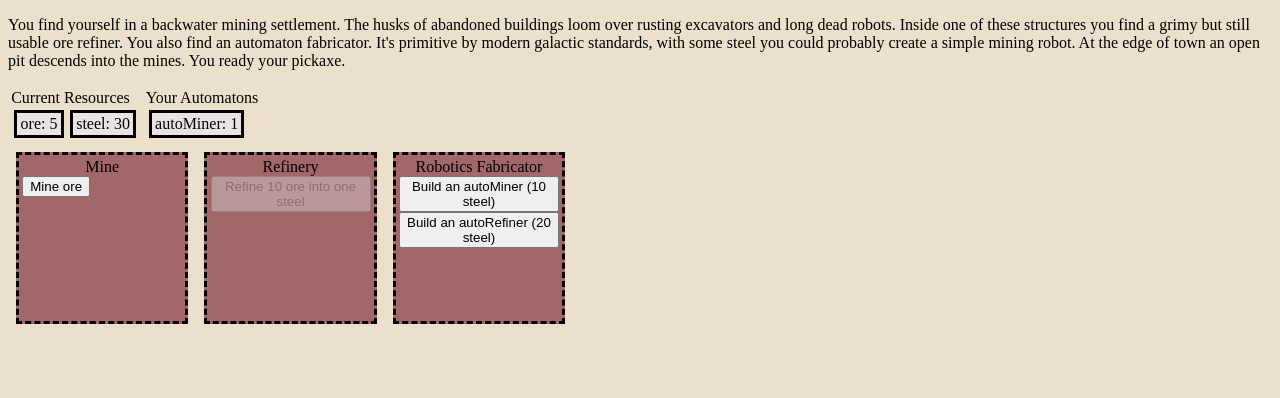
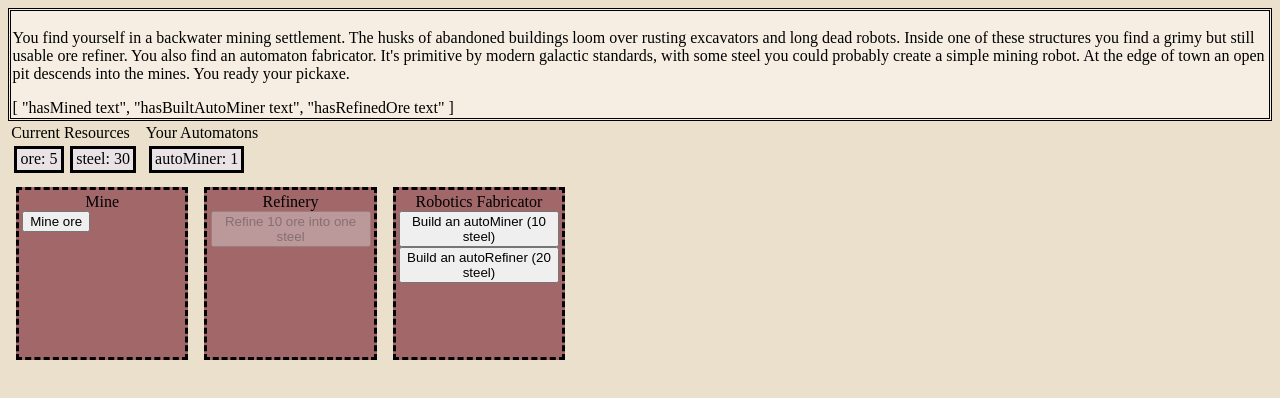
Before and after one commit to michaelwhittemore/vue-clicker-game, a Vue app: page / in a window 1280 px wide. Shown: the top 398 px of the page. Built offline with nearby package versions, Linux system fonts and the light colour scheme.

Commit message:
correctly creating computed object, but using vue array rendering failing

```diff
--- a/src/components/NarrativeText.vue
+++ b/src/components/NarrativeText.vue
@@ -1,23 +1,58 @@
 <script setup lang="ts">
-import { ref } from 'vue';
+import { computed } from 'vue';
 import { gameStateStorage } from '@/typescript/gameStateStorage';
 // Hmm maybe we have a text JSON asset?
 // What determines if we add stuff? Maybe it's computed via state storage
 // Also maybe we should frame this as a journal??
 
+/*
+1. Add Text snippets for first time:
+    - getting ore "You find that the old mine still has plenty of ore remaining. You successfully
+    extract some."
+    - refining steel
+    - Building an autominer
+    - leveling up mining - "After numerous subterranean hours,  Mining starts to feel more familiar/natural (something about
+    the the rhythm of the pickaxe). You feel like your current instrument is your only obstacle to further riches."
+2. These should correspond to a series of bools on the storage
+3. I think we will need a seperate map of all the text
+4. Then iterate over all of it
+5. Need to modify this not to use <p> tags and use custom divs instead
+*/
 
 
+const narrativeTriggersToText = {
+    hasMined: 'hasMined text',
+    hasBuiltAutoMiner: 'hasBuiltAutoMiner text',
+    hasLeveledMining: ' hasLeveledMining text',
+    hasRefinedOre: 'hasRefinedOre text',
+}
 
+// Returns an array of the text of narrativeTriggersToText where narrativeTriggers is true
+const computedTriggeredText = (() => {
+    return (Object.keys(gameStateStorage.narrativeTriggers) as Array<keyof typeof gameStateStorage.narrativeTriggers>)
+        .filter(trigger => gameStateStorage.narrativeTriggers[trigger]).map(trigger => narrativeTriggersToText[trigger])
+})
 </script>
 <template>
+    <div id="narrativeWrapper">
         <p>
             You find yourself in a backwater mining settlement. The husks of abandoned buildings loom over
-        rusting excavators and long dead robots. Inside one of these structures you find a grimy but still usable ore
+            rusting excavators and long dead robots. Inside one of these structures you find a grimy but still usable
+            ore
             refiner.
             You also find an automaton fabricator. It's primitive by modern galactic standards, with some steel you
             could probably create a simple mining robot. At the edge of town an open pit descends into the mines.
             You ready your pickaxe.
         </p>
+        <p v-for="narrativeText in computedTriggeredText"> {{ narrativeText }} </p>
+        {{ computedTriggeredText() }}
+    </div>
 </template>
 <style>
+#narrativeWrapper {
+    padding: .1em;
+    border-style: double;
+    background-color: #f6eee3;
+    /* // need this to scroll */
+}
 </style>
--- a/src/typescript/gameStateStorage.ts
+++ b/src/typescript/gameStateStorage.ts
@@ -5,6 +5,14 @@ export interface Skill {
     experience: number,
     targetExperience: number,
 };
+
+interface NarrativeTriggers {
+    hasMined: boolean,
+    hasBuiltAutoMiner: boolean,
+    hasLeveledMining: boolean,
+    hasRefinedOre: boolean,
+};
+
 export interface StateStorageObject {
     automatons: {
         autoMiner: number,
@@ -21,6 +29,7 @@ export interface StateStorageObject {
     }
     goods?: object,
     technologies?: object,
+    narrativeTriggers: NarrativeTriggers,
 }
 
 const gameStateStorageObject: StateStorageObject = {
@@ -51,11 +60,17 @@ const gameStateStorageObject: StateStorageObject = {
     },
     goods: {},
     technologies: {},
+    narrativeTriggers: {
+        hasMined: true,
+        hasBuiltAutoMiner: true,
+        hasLeveledMining: false,
+        hasRefinedOre: true,
+    },
 }
 
 // Making for easier debugging --------
 // eslint-disable-next-line @typescript-eslint/no-explicit-any
-const global:any = globalThis
+const global: any = globalThis
 global.gameStateStorageObject = gameStateStorageObject;
 // -----------
 
```
Lines whose indentation alone changed are shown as unchanged.
